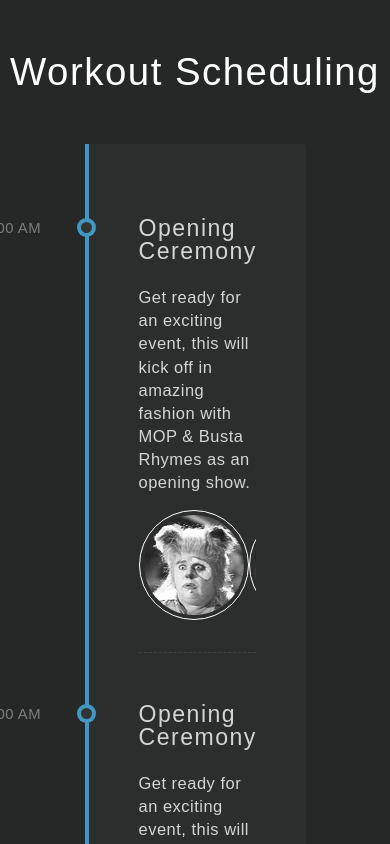
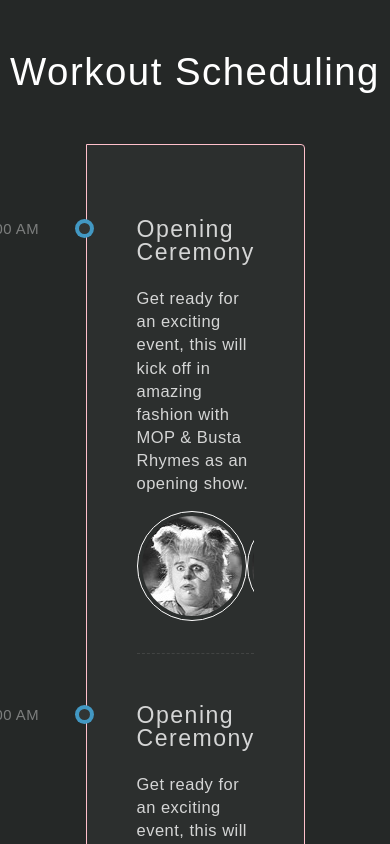
Before and after one commit to picaobaby/dnd_test, a React (Create React App) app: page / in a window 390 px wide. Shown: the top 844 px of the page. Built offline with nearby package versions, Linux system fonts and the light colour scheme; a web font is replaced by a local one.

Commit message:
Update index.css

```diff
--- a/src/index.css
+++ b/src/index.css
@@ -224,3 +224,9 @@ h1 {
   white-space:nowrap;
   overflow-x: auto;
 }
+
+@media screen and (max-width: 768px) {
+  .timeline {
+    border: 1px solid pink;
+  }
+}
```
